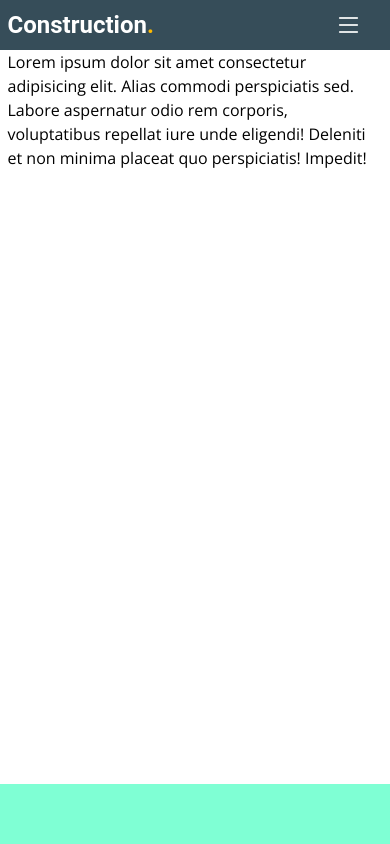
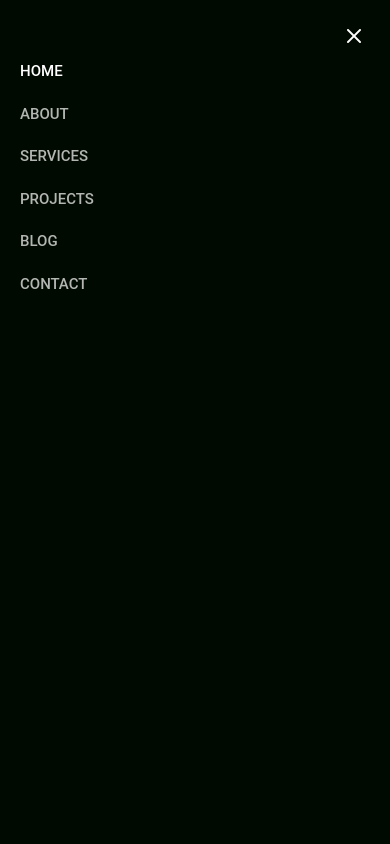
Before and after one commit to yasZemmouri/construction, a plain HTML site: page index.html in a window 390 px wide. Both pictures are taken after a click on the icon 353 px from the left and 24 px from the top of the page. Shown: the top 844 px of the page. Drawn offline with nearby package versions, Linux system fonts and the light colour scheme.

Commit message:
activate mobile toggle menu and black screen to prevent scrolling

```diff
--- a/assets/css/main.css
+++ b/assets/css/main.css
@@ -56,13 +56,15 @@ h6 {
 /*=============== Header  ===============*/
 header {
     background-color: var(--color-default);
-    /* position: absolute; */
+    position: absolute;
     left: 0;
     top: 0;
     right: 0;
     height: 50px;
     /* color: white; */
     padding-right: 10px;
+    /* why???*/
+    /* z-index: 997; */
 }
 
 main {
@@ -189,12 +191,13 @@ h1 span {
         max-width: 400px;
         transition: .3s;
         bottom: 0;
+        z-index: 9997;
     }
 
     .navbar ul {
         /* absolute is to use inset property  */
+        /* absolute is to use z-index to make the up on top of the screen that prevent the scrolling; */
         position: absolute;
-        /* what's inset? */
         /* inset is a shorthand for top bottom left right  */
         /* top: 0; right: 0; bottom: 0; left: 0; */
         /* This is a west of time. where merging the up with .navbar we could have just give .navbar to ul no need for the extra element */
@@ -208,6 +211,7 @@ h1 span {
         overflow-y: auto;
         background-color: rgb(0 0 0 /.8);
         transition: .3s;
+        z-index: 9998;
     }
 
     .navbar a,
@@ -255,12 +259,28 @@ h1 span {
         position: fixed;
         right: 20px;
         top: 20px;
+        z-index: 9999;
     }
 
-    /* a class that will be added by main.js for some reason */
+    /* a class that will be added by main.js to move navbar from -100 right to 0 right*/
     .mobile-nav-active {
         overflow: hidden;
     }
 
+    .mobile-nav-active .navbar {
+        right: 0;
+    }
+
+    /* I have no idea what is this  */
+    /* Looks like it's to prevent me from clicking?? but why?? */
+    /* prevent scrolling? */
+    .mobile-nav-active .navbar::before {
+        content: "";
+        position: fixed;
+        inset: 0;
+        background-color: rgba(0, 0, 0, 0.6);
+        z-index: 9996;
+    }
+
 
 }
--- a/assets/js/main.js
+++ b/assets/js/main.js
@@ -0,0 +1,19 @@
+"use strict";
+
+// Mobile nav toggle
+const mobileNavShowEl = document.querySelector('.mobile-nav-show');
+const mobileNavHideEl = document.querySelector('.mobile-nav-hide');
+console.log(document.querySelectorAll('.mobile-nav-toggle'));
+const mobileNavBtnEl = document.querySelectorAll('.mobile-nav-toggle');
+console.log('ok');
+console.log(mobileNavBtnEl);
+mobileNavBtnEl.forEach(element => {
+    console.log(element);
+    element.addEventListener('click', function () {
+        console.log('button clicked');
+        mobileNavShowEl.classList.toggle('d-none');
+        mobileNavHideEl.classList.toggle('d-none');
+        document.querySelector('body').classList.toggle('mobile-nav-active');
+    })
+});
+console.log(hello);
--- a/index.html
+++ b/index.html
@@ -40,6 +40,7 @@
                 <h1>Construction<span>.</span></h1>
             </a>
             <!-- what's mobile-nav-toggle class? -->
+            <!-- mobile-nav-toggle is for javascript. I give it to nav-show and nav-hide so it allows me to put them both in one eventListner -->
             <i class="mobile-nav-toggle mobile-nav-show bi bi-list"></i>
             <i class="mobile-nav-toggle mobile-nav-hide d-none  bi bi-x"></i>
             <nav class="navbar">
@@ -57,11 +58,37 @@
     <main>
         <div class="container-xl"> Lorem ipsum dolor sit amet consectetur adipisicing elit. Alias commodi perspiciatis
             sed. Labore aspernatur odio rem corporis, voluptatibus repellat iure unde eligendi! Deleniti et non minima
-            placeat quo perspiciatis! Impedit! </div>
+            placeat quo perspiciatis! Impedit! </div> Lorem ipsum dolor, sit amet consectetur adipisicing elit. Ducimus
+        facilis illo aperiam, natus id dolores rerum. Fugit ipsam et asperiores repudiandae tenetur veritatis itaque,
+        est, voluptatibus libero distinctio quam eligendi! Lorem ipsum dolor sit amet consectetur adipisicing elit. Et,
+        magni! Ullam debitis odit facere soluta id corporis dicta harum officiis. Excepturi necessitatibus eius
+        similique illum incidunt eveniet officia inventore blanditiis?Lorem, ipsum dolor sit amet consectetur
+        adipisicing elit. Quibusdam, accusamus facere debitis ipsum ex fugit repellat optio. Consectetur minima nam
+        possimus inventore pariatur necessitatibus tempore quidem accusamus, sequi maxime praesentium!Lorem Lorem ipsum
+        dolor sit amet consectetur adipisicing elit. Tenetur omnis debitis illum aliquid optio odio quia amet nisi
+        facere animi, voluptate aliquam eius veritatis laboriosam vel! Ratione officiis distinctio quibusdam?Lorem ipsum
+        dolor sit amet consectetur adipisicing elit. Ipsum in voluptatem tempore, fugiat delectus rem numquam expedita
+        vero alias assumenda molestias. Nostrum eius labore iusto quidem cumque laudantium eaque Lorem ipsum dolor, sit
+        amet consectetur adipisicing elit. Ad nobis itaque, eius excepturi sapiente laudantium dolorem similique quo
+        architecto, placeat magnam! Ullam magnam aperiam doloribus possimus laborum repellendus consequuntur Lorem,
+        ipsum dolor sit amet consectetur adipisicing elit. Ad minus, rem recusandae sit ea, explicabo eos fugiat,
+        quibusdam praesentium temporibus provident. Nemo ducimus repudiandae sint nobis! Voluptatibus iste sed Lorem
+        ipsum dolor sit amet consectetur adipisicing elit. Ab nesciunt tempora error velit? Expedita, nisi quas, eaque
+        veniam, accusamus dolorem dignissimos pariatur quibusdam non quam numquam temporibus tempora nihil ducimus.
+        Lorem ipsum dolor sit amet consectetur adipisicing elit. Vel sapiente facere inventore mollitia expedita quis
+        ullam enim amet ut? Corporis quo molestias quae facere rem officiis ipsum voluptates tenetur aperiam! Lorem
+        ipsum dolor sit amet consectetur adipisicing elit. Aspernatur pariatur tempore consequatur maiores animi in quas
+        quo voluptatem delectus! Dolore, nesciunt. Laborum aliquam sunt hic. Architecto quidem quos dolore sed. Lorem
+        ipsum dolor sit amet consectetur, adipisicing elit. Nostrum inventore perspiciatis omnis cum. Non, adipisci hic
+        eos, nesciunt, officiis id incidunt accusantium optio maiores cum ut consectetur quos eveniet in. Lorem ipsum,
+        dolor sit amet consectetur adipisicing elit. Laboriosam quisquam nisi pariatur sunt doloribus consequatur,
+        officiis sed voluptatum repudiandae harum eius, quia distinctio accusamus dignissimos, quam ad. Aspernatur,
+        voluptates
     </main>
     <footer>
         <div class="container-xl"></div>
     </footer>
+    <script src="assets/js/main.js"></script>
 </body>
 
 </html>
```
